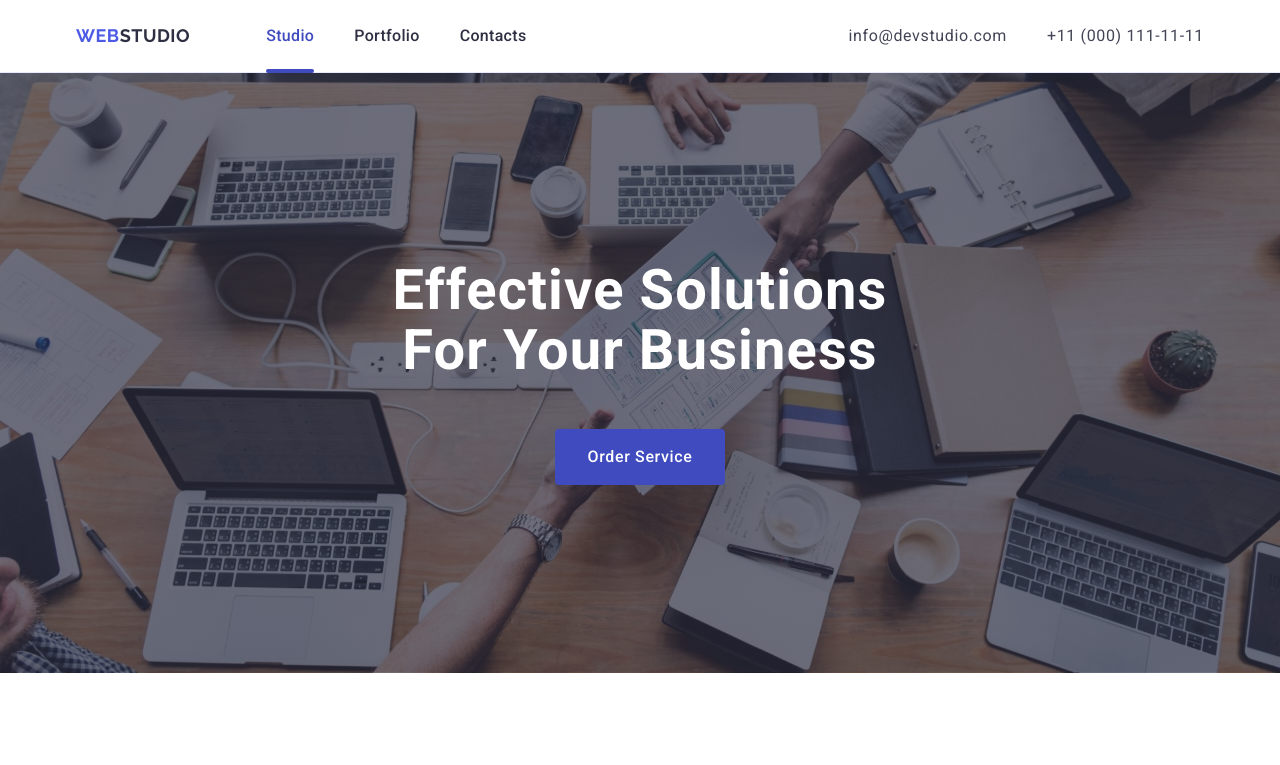
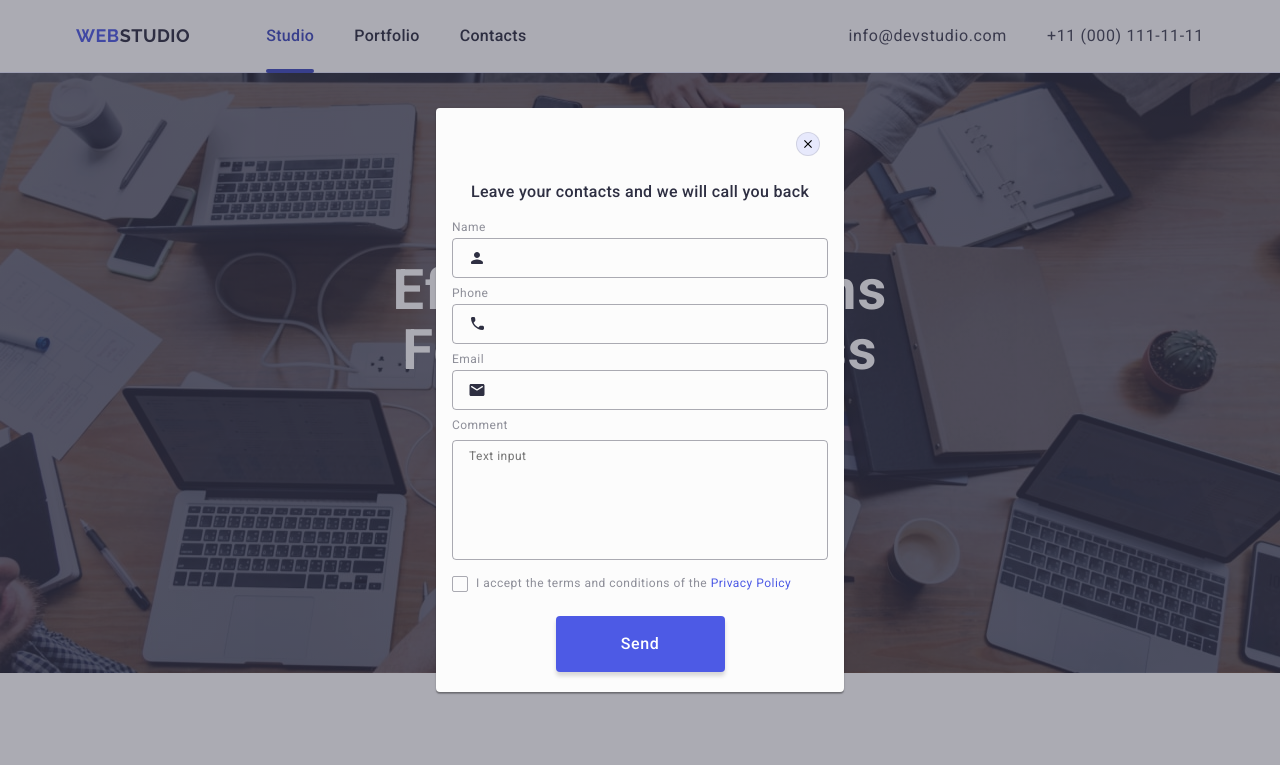
Before and after one commit to andrewwwmatsko/goit-markup-hw-06, a plain HTML site: page index.html in a window 1280 px wide. Both pictures are taken after a click on the button "Order Service". Shown: the top 765 px of the page. Drawn offline with nearby package versions, Linux system fonts and the light colour scheme.

Commit message:
JS for modal window added

```diff
--- a/index.html
+++ b/index.html
@@ -145,7 +145,7 @@
             Effective Solutions for Your Business
           </h1>
 
-          <button class="order-service-button" type="button">
+          <button data-modal-open class="order-service-button" type="button">
             Order Service
           </button>
         </div>
@@ -835,9 +835,9 @@
       </div>
     </footer>
 
-    <div class="backdrop">
+    <div data-modal class="backdrop">
       <div class="modal">
-        <button type="button" class="modal-close-btn">
+        <button type="button" data-modal-close class="modal-close-btn">
           <svg class="modal-close-icon" width="8" height="8">
             <use href="./images/icons.svg#icon-close-black-18dp"></use>
           </svg>
@@ -927,5 +927,6 @@
         </form>
       </div>
     </div>
+    <script src="./js/modal.js"></script>
   </body>
 </html>
--- /dev/null
+++ b/js/modal.js
@@ -0,0 +1,14 @@
+(() => {
+  const refs = {
+    openModalBtn: document.querySelector("[data-modal-open]"),
+    closeModalBtn: document.querySelector("[data-modal-close]"),
+    modal: document.querySelector("[data-modal]"),
+  };
+
+  refs.openModalBtn.addEventListener("click", toggleModal);
+  refs.closeModalBtn.addEventListener("click", toggleModal);
+
+  function toggleModal() {
+    refs.modal.classList.toggle("is-open");
+  }
+})();
```
